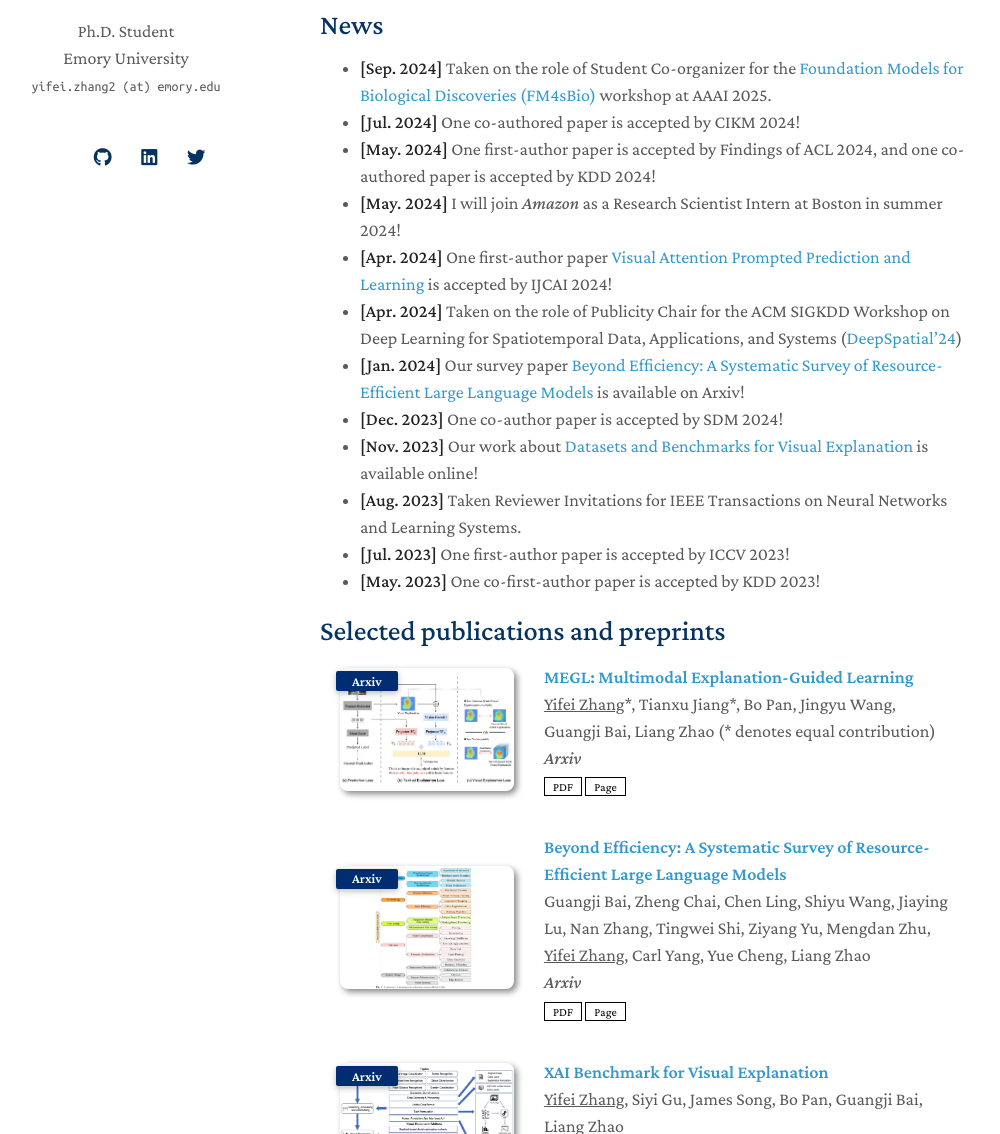
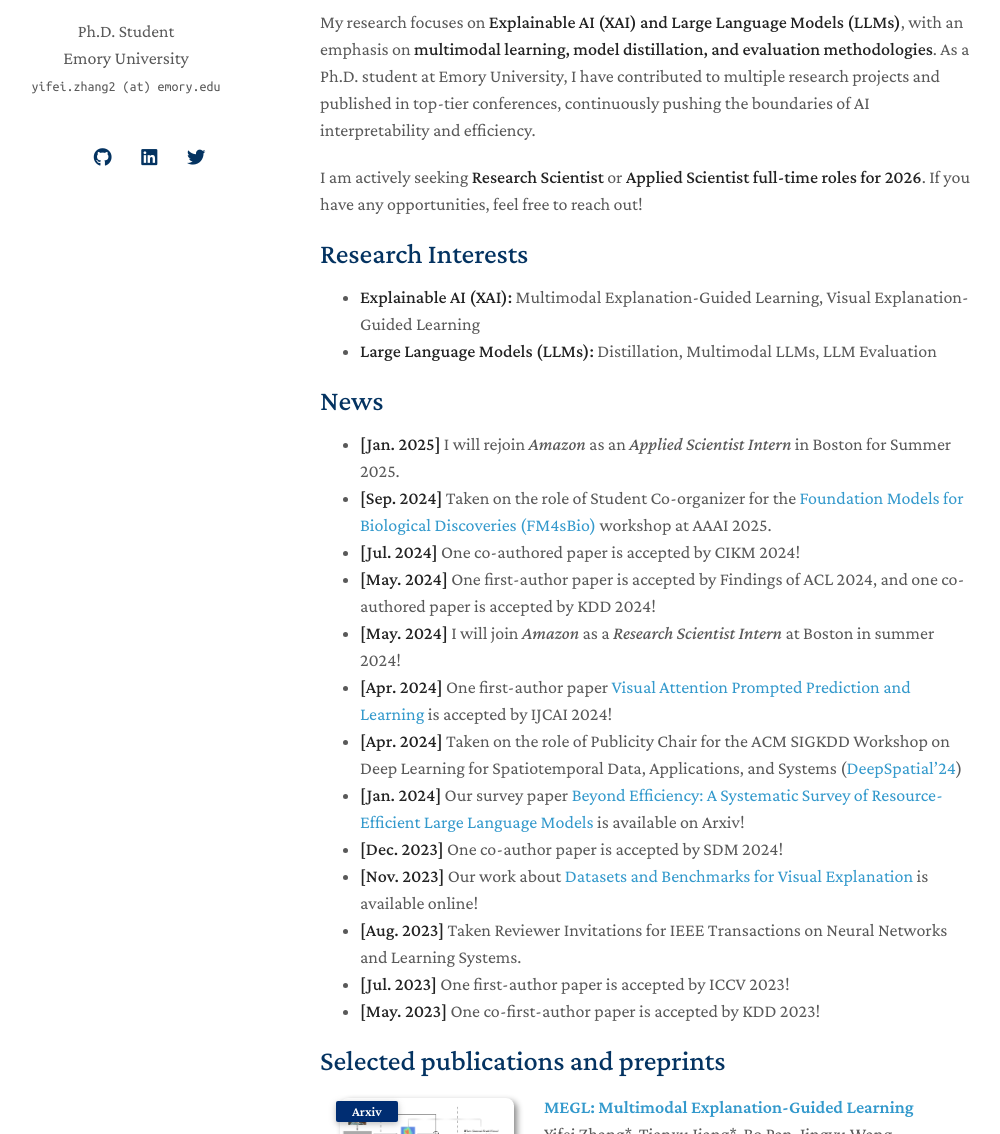
Before and after one commit to yifeizhangcs/yifeizhangcs.github.io, a Jekyll site: the page built from index.md, in a window 1280 px wide and 1400 px high. Shown: the part 266-1400 px from the top of the window, without its empty margins (150-1150 px from the left). Built offline with Jekyll 4.4.1, drawn with Linux system fonts in a browser that asks for light colours; nearby versions of some CDN libraries; a style sheet for code colours, icons or effects is not loaded; our own code applies the rules of GitHub Pages for plain Markdown files.

Commit message:
Update index.md

```diff
--- a/index.md
+++ b/index.md
@@ -6,21 +6,20 @@ layout: homepage
 
 Welcome! I'm Yifei Zhang, a ~~second~~third-year Ph.D. student in Computer Science at [Emory University](https://www.cs.emory.edu/home/), where I have the fortune of working with [Dr. Liang Zhao](http://cs.emory.edu/~lzhao41/index.htm). Before this, I obtained my M.S. degree in Data Science from [Columbia University](https://www.columbia.edu/) and my B.E. degree in Engineering Mechanics from [Dalian University of Technology](https://www.dlut.edu.cn/). Additionally, I earned a Master of Engineering Management degree from [Duke University](https://duke.edu/).
 
-<!--
-My research encompasses Explainable AI, Natural Language Processing, and Applied Machine Learning. I hold a strong academic background and have contributed to multiple research projects, constantly pushing the boundaries of what's possible in the data science field.
+My research focuses on **Explainable AI (XAI) and Large Language Models (LLMs)**, with an emphasis on **multimodal learning, model distillation, and evaluation methodologies**. As a Ph.D. student at Emory University, I have contributed to multiple research projects and published in top-tier conferences, continuously pushing the boundaries of AI interpretability and efficiency.
 
-I have been actively looking for *research scientist* or *applied scientist* internship positions in <span style="color:lightpink;font-weight:bold">Summer 2025</span>. Feel free to reach out if there are any opportunities!
+I am actively seeking **Research Scientist** or **Applied Scientist** **full-time roles for 2026**. If you have any opportunities, feel free to reach out!
 
 ## Research Interests
-- **Explainable AI (XAI):** Visual Explanation-Guided Learning, Explanation-Guided Learning with Language Models
-- **Large Language Model (LLM):** Multimodal LLM, LLM Evaluation, LLM Distillation
--->
+- **Explainable AI (XAI):** Multimodal Explanation-Guided Learning, Visual Explanation-Guided Learning
+- **Large Language Models (LLMs):** Distillation, Multimodal LLMs, LLM Evaluation
 
 ## News
+- **[Jan. 2025]** I will rejoin *Amazon* as an *Applied Scientist Intern* in Boston for Summer 2025.
 - **[Sep. 2024]** Taken on the role of Student Co-organizer for the [Foundation Models for Biological Discoveries (FM4sBio)](https://llms4science-community.github.io/aaai2025) workshop at AAAI 2025.
 - **[Jul. 2024]** One co-authored paper is accepted by CIKM 2024!
 - **[May. 2024]** One first-author paper is accepted by Findings of ACL 2024, and one co-authored paper is accepted by KDD 2024!
-- **[May. 2024]** I will join *Amazon* as a Research Scientist Intern at Boston in summer 2024!
+- **[May. 2024]** I will join *Amazon* as a *Research Scientist Intern* at Boston in summer 2024!
 - **[Apr. 2024]** One first-author paper [Visual Attention Prompted Prediction and Learning](https://arxiv.org/abs/2310.08420) is accepted by IJCAI 2024!
 - **[Apr. 2024]** Taken on the role of Publicity Chair for the ACM SIGKDD Workshop on Deep Learning for Spatiotemporal Data, Applications, and Systems ([DeepSpatial’24](https://deepspatial2024.github.io/))
 - **[Jan. 2024]** Our survey paper [Beyond Efficiency: A Systematic Survey of Resource-Efficient Large Language Models](https://arxiv.org/abs/2401.00625) is available on Arxiv!
```
